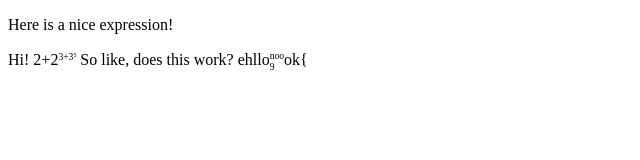
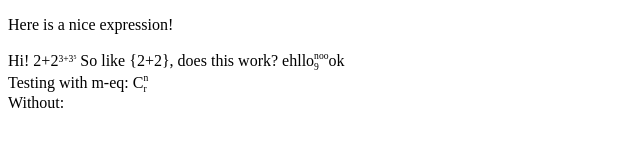
Before and after one commit to TejasIsCool/MathToHTML, a plain HTML site: page index.html in a window 1280 px wide. Shown: the whole page, without its empty margins (0-640 px from the left). Drawn offline with Linux system fonts and the light colour scheme.

Commit message:
Implementation of attach function, to generalize the subscript and superscript behaviour

```diff
--- a/index.html
+++ b/index.html
@@ -10,6 +10,9 @@
     <p>
         Here is a nice expression!
     </p>
-    <m-eq>Hi! 2+2^{3+3^5} So like, does this work? ehllo^{noo}_9ok{</m-eq>
+    <m-eq>Hi! 2+2^{3+3^5} So like \{2+2}, does this work? ehllo^{noo}_9ok</m-eq>
+    <br>
+    <m-eq>Testing with m-eq: C^{n}_{r}</m-eq><br>
+    Without:
 </body>
 </html>
--- a/main.js
+++ b/main.js
@@ -1,5 +1,4 @@
 // Only works on a tiny subset of latex
-test_expression = "2^{3+4_{2+2^{noo}=4}^{5}} whoaa yay";
 
 class SpecialExpressions {
 	/**
@@ -13,6 +12,79 @@ class SpecialExpressions {
 		this.data = data;
 	}
 }
+
+
+/**
+ * Handles all subscript superscript and display like blocks direction
+ *
+ * @param {HTMLDivElement | String} main_element
+ * @param {HTMLDivElement | String} sup
+ * @param {HTMLDivElement | String} sub
+ * @param {HTMLDivElement | String} lsup
+ * @param {HTMLDivElement | String} lsub
+ * @param {HTMLDivElement | String} up
+ * @param {HTMLDivElement | String} down
+ * @param {string} [overlap="0em"] Used to control for too far away, like for summations, use 0.3em
+ * @return {HTMLDivElement}
+ */
+function attach(main_element, sup, sub, lsup, lsub, up, down, overlap = "0em") {
+	const wrapper = document.createElement("span");
+	wrapper.style.display = "inline-flex";
+	wrapper.style.alignItems = "stretch";  // instead of "center"
+
+
+
+	function makeScript(content, pushDown, overlapSide) {
+		const d = document.createElement("span");
+		d.style.zoom = 0.6;
+		if (pushDown) d.style.marginTop = "auto";
+		else d.style.marginBottom = "auto";
+		if (overlap !== "0em") d.style[overlapSide] = `-${overlap}`;
+		d.append(content);
+		return d;
+	}
+
+	if (lsup || lsub) {
+		const leftCol = document.createElement("span");
+		leftCol.style.display = "inline-flex";
+		leftCol.style.flexDirection = "column";
+		if (lsup) leftCol.appendChild(makeScript(lsup, false, "marginBottom"));
+		if (lsub) leftCol.appendChild(makeScript(lsub, true, "marginTop"));
+		wrapper.appendChild(leftCol);
+	}
+
+	const mainSpan = document.createElement("span");
+	mainSpan.style.lineHeight = "1";
+	mainSpan.append(main_element);
+	// and on mainSpan:
+	mainSpan.style.display = "flex";
+	mainSpan.style.alignItems = "center";
+
+
+	wrapper.appendChild(mainSpan);
+
+	if (sup || sub || up || down) {
+		const rightCol = document.createElement("span");
+		rightCol.style.display = "inline-flex";
+		rightCol.style.flexDirection = "column";
+		rightCol.style.alignItems = "flex-start";
+		if (sup || up) rightCol.appendChild(makeScript(sup ?? up, false, "marginBottom"));
+		if (sub || down) rightCol.appendChild(makeScript(sub ?? down, true, "marginTop"));
+		wrapper.appendChild(rightCol);
+	}
+
+	return wrapper;
+}
+
+function toElement(item) {
+	if (typeof item === "string") {
+		const span = document.createElement("span");
+		span.textContent = item;
+		return span;
+	}
+	return item;
+}
+
 
 /**
  * The converter!
@@ -39,6 +111,11 @@ function tex_to_div(test_string) {
 	while (current_character_index < test_string.length) {
 		// Need to handle braces here, not after, as then considered expression
 		if (test_string[current_character_index] == "\\") {
+			if (current_character_index + 1 < test_string.length && test_string[current_character_index + 1] == "{") {
+				expression_array.push("{");
+				current_character_index += 2;
+				continue;
+			}
 		}
 		if (test_string[current_character_index] == "{") {
 			// If { is the last character, then let it be!
@@ -77,7 +154,7 @@ function tex_to_div(test_string) {
 			// 	expression_array.push(inner_expression);
 			// 	continue;
 			// }
-			console.log(inner_expression);
+			// console.log(inner_expression);
 			let inner_div = tex_to_div(inner_expression);
 			expression_array.push(inner_div);
 		} else {
@@ -113,38 +190,20 @@ function tex_to_div(test_string) {
 					let sup_component = isSup ? first_component : second_component;
 					let sub_component = isSup ? second_component : first_component;
 
-					let wrapper = document.createElement("div");
-					wrapper.style.display = "inline-block";
-					wrapper.style.verticalAlign = "middle";
-
-					let sup_div = document.createElement("div");
-					sup_div.append(sup_component);
-					sup_div.style.zoom = 0.6;
-
-					let sub_div = document.createElement("div");
-					sub_div.append(sub_component);
-					sub_div.style.zoom = 0.6;
-
-					wrapper.appendChild(sup_div);
-					wrapper.appendChild(sub_div);
+					let prev = toElement(final_expression_array.pop() ?? document.createElement("span"));
+					wrapper = attach(prev, sup_component, sub_component);
 					final_expression_array.push(wrapper);
 				} else {
-					// original single ^ or _ handling unchanged
-					let smaller_div = document.createElement("div");
-					smaller_div.append(first_component);
-					smaller_div.style.display = "inline-block";
-					smaller_div.style.zoom = 0.6;
-					smaller_div.style.position = "relative";
-					smaller_div.style.lineHeight = "1";
 					if (isSup) {
-						smaller_div.style.bottom = "0.5em";
-						smaller_div.style.transformOrigin = "bottom left";
+						let prev = toElement(final_expression_array.pop() ?? document.createElement("span"));
+						final_expression_array.push(attach(prev, first_component));
 					} else {
-						smaller_div.style.top = "0.3em";
-						smaller_div.style.transformOrigin = "top left";
+						let prev = toElement(final_expression_array.pop() ?? document.createElement("span"));
+						final_expression_array.push(attach(prev, undefined, first_component));
 					}
-					final_expression_array.push(smaller_div);
 				}
+
+
 			} else {
 				final_expression_array.push(element);
 			}
@@ -198,3 +257,13 @@ customElements.define("m-eq", class extends HTMLElement {
 		});
 	}
 });
+
+// let sample = document.createElement("div")
+// sample.innerText = "Σ"
+// let sample_up = document.createElement("div")
+// sample_up.innerText = "n"
+// let sample_down = document.createElement("div")
+// sample_down.innerText = "r=1"
+
+
+// document.body.append(attach(sample,undefined,undefined, undefined, undefined, sample_up, sample_down, "0.3em"))
```
